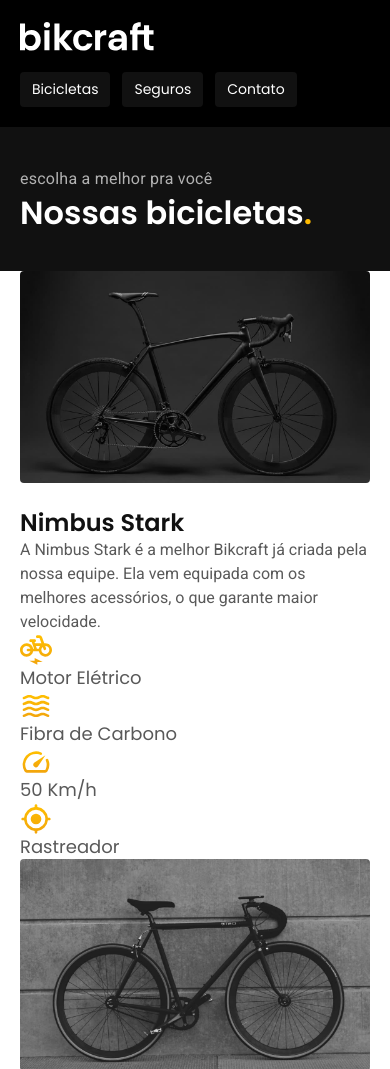
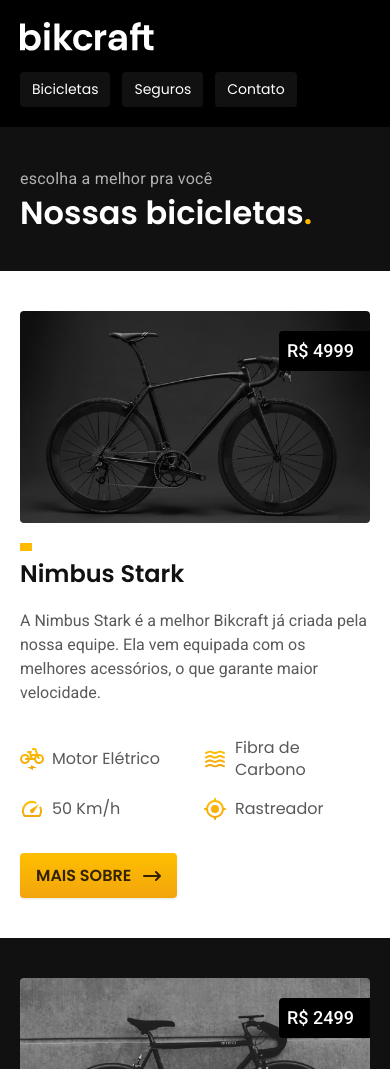
Before and after one commit to mateuskleinwilmsen/Bikcraft, a plain HTML site: page bicicletas.html in a window 390 px wide. Shown: the top 1069 px of the page. Drawn offline with Linux system fonts and the light colour scheme.

Commit message:
bicicleta

```diff
--- a/bicicletas.html
+++ b/bicicletas.html
@@ -35,7 +35,6 @@
             </div>
         </div>
 
-        <div class="bicicletas-bg">
         <div class="bicicletas container">
             <div class="bicicletas-imagem">
                 <img src="./img/bicicletas/nimbus.jpg" alt="Bicicleta Preta">
@@ -58,7 +57,7 @@
                     Rastreador
                     </li>
                 </ul>
-                </div>
+                <a href="./bicicletas/nimbus.html" class="botao seta">Mais Sobre</a>
             </div>
         </div>
 
@@ -85,11 +84,11 @@
                         Rastreador
                         </li>
                     </ul>
+                    <a href="./bicicletas/magic.html" class="botao seta">Mais Sobre</a>
                 </div>
             </div>
         </div>
 
-        <div class="bicicletas-bg">
         <div class="bicicletas container">
             <div class="bicicletas-imagem">
                 <img src="./img/bicicletas/nebula.jpg" alt="Bicicleta Preta">
@@ -97,7 +96,7 @@
             </div>
             <div class="bicicletas-conteudo">
                 <h2 class="font-1-xl">Nebula Cosmic</h2>
-                    <p class="font-2-s cor-8">A Nebula Cosmic é a melhor Bikcraft já criada pela nossa equipe. Ela vem equipada com os melhores acessórios, o que garante maior velocidade.</p>
+                <p class="font-2-s cor-8">A Nebula Cosmic é a melhor Bikcraft já criada pela nossa equipe.Ela vem equipada com os melhores acessórios, o que garante maior velocidade.</p>
                 <ul class="font-1-m cor-8">
                     <li><img src="img/icones/eletrica.svg" alt="">
                     Motor Elétrico
@@ -112,7 +111,7 @@
                     Rastreador
                     </li>
                 </ul>
-                </div>
+                <a href="./bicicletas/nebula.html" class="botao seta">Mais Sobre</a>
             </div>
         </div>
     </main>
--- a/css/bicicletas/bicicletas.css
+++ b/css/bicicletas/bicicletas.css
@@ -0,0 +1,105 @@
+.bicicletas-bg{
+    background: var(--cor-11);
+    background-image: linear-gradient(to right, var(--cor-0) 30%, var(--cor-11) 0%);
+}
+
+.bicicletas{
+    display: grid;
+    grid-template-columns: 1fr 1fr;
+    gap: 40px;
+    padding-top: 60px;
+    padding-bottom: 60px;
+}
+
+.bicicletas-imagem{
+    display: grid;
+}
+
+.bicicletas-imagem img{
+    grid-area: 1/1;
+}
+
+.bicicletas-imagem span{
+    grid-area: 1/1;
+    place-self: start end;
+    margin-top: 20px;
+    display: inline-block;
+    background: var(--cor-12);
+    padding: 8px 16px 8px 8px;
+    border-radius: 4px 0px 0px 4px;
+}
+
+.bicicletas-conteudo{
+    display: grid;
+    grid-template-columns: 1fr auto;
+    align-items: start;
+}
+
+.bicicletas-conteudo h2,.bicicletas-conteudo p{
+    grid-column: 1 / -1;
+}
+
+.bicicletas-conteudo h2{
+    margin-bottom: 20px;
+}
+
+.bicicletas-conteudo h2::before{
+    content: "";
+    display: block;
+    width: 12px;
+    height: 8px;
+    background-color: var(--cor-p1);
+    margin-bottom: 8px;
+}
+
+.bicicletas-conteudo p{
+    margin-bottom: 32px;
+}
+
+.bicicletas-conteudo a{
+    place-self: end end;
+}
+
+.bicicletas li{
+    display: flex;
+    align-items: center;
+}
+
+.bicicletas ul{
+    display: grid;
+    gap: 16px;
+}
+
+.bicicletas-conteudo img{
+    width: 24px;
+    margin-right: 8px;
+}
+
+@media (max-width: 800px){
+    .bicicletas{
+        grid-template-columns: 1fr;
+        gap: 20px;
+        padding-top: 40px;
+        padding-bottom: 40px;
+    }
+
+    .bicicletas-bg{
+        background-image: linear-gradient(to right, var(--cor-11) 30%, var(--cor-11) 0%);
+    }
+}
+
+@media (max-width: 600px) {
+    .bicicletas-conteudo{
+        grid-template-columns: 1fr;
+    }
+
+    .bicicletas ul{
+        font-size: 1rem;
+        grid-template-columns: 1fr 1fr;
+        margin-bottom: 32px;
+    }
+
+    .bicicletas a{
+        place-self: start;
+    }
+}
--- a/css/utilidades/componentes.css
+++ b/css/utilidades/componentes.css
@@ -28,8 +28,27 @@
     color: var(--cor-2);
 }
 
+.botao.secundario{
+    display: flex;
+    align-items: center;
+}
+
 .botao.secundario:hover{
     background: var(--cor-9);
+}
+
+.botao.seta::after{
+    content: "";
+    display: inline-block;
+    width: 18px;
+    height: 10px;
+    margin-left: 12px;
+    background: url(../../img/icones/seta.svg);
+    transition: transform 0.2s;
+}
+
+.botao.seta:hover::after{
+    transform: translateX(4px);
 }
 
 @media (max-width:600px) {
```
Also changed, not shown: index.html (+1 -1 lines), seguros.html (added, +91 -0 lines). Lines whose indentation alone changed are shown as unchanged.
